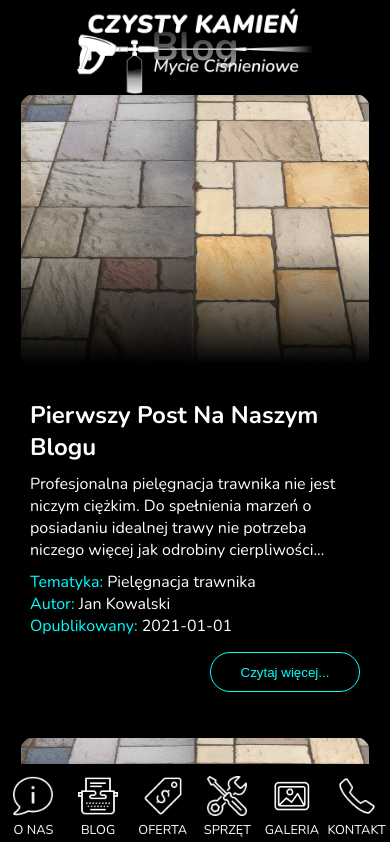
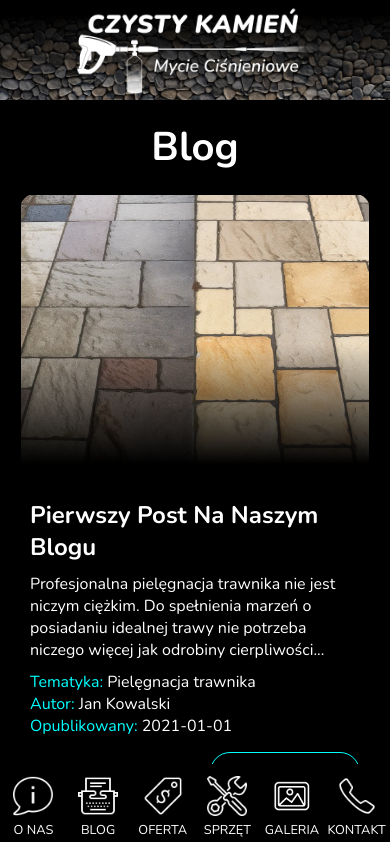
Before and after one commit to CodastickFantastic/czystykamien.pl, a Next.js app: page /blog in a window 390 px wide. Shown: the top 842 px of the page. Built offline with nearby package versions, Linux system fonts and the light colour scheme.

Commit message:
Added padding for mobile navigation

```diff
--- a/src/styles/blog.module.scss
+++ b/src/styles/blog.module.scss
@@ -12,3 +12,9 @@
     justify-content: space-around;
   }
 }
+
+@media (max-width: 900px) {
+  .mobile {
+    padding-top: 100px;
+  }
+}
```
